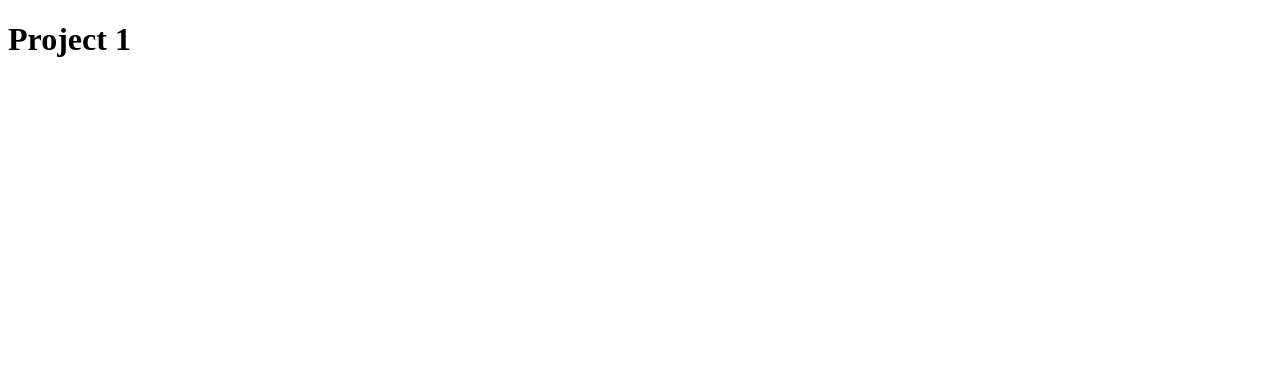
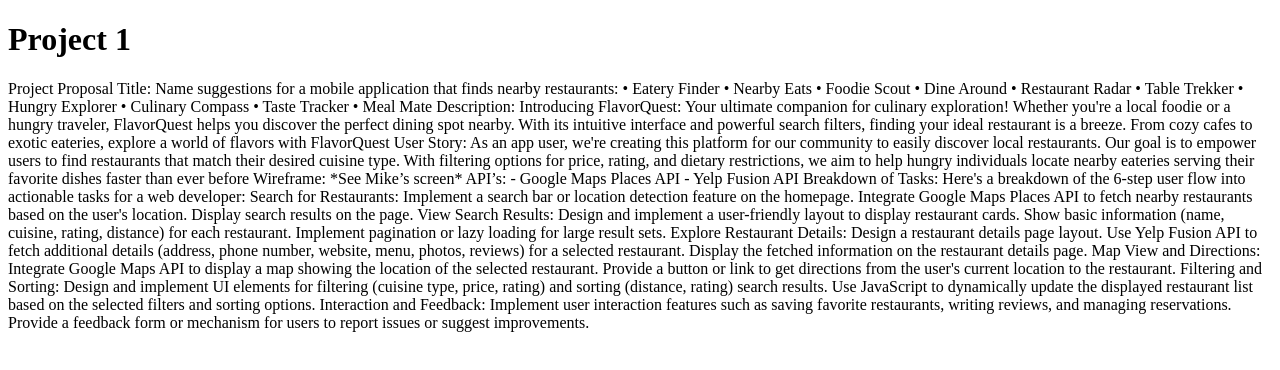
Before and after one commit to seanRoshan/Project1-Group3, a plain HTML site: page index.html in a window 1280 px wide. Drawn offline with Linux system fonts and the light colour scheme.

Commit message:
added project notes to index file

```diff
--- a/index.html
+++ b/index.html
@@ -7,5 +7,62 @@
 </head>
 <body>
     <h1>Project 1</h1>
+
+    <p>Project Proposal
+    Title: Name suggestions for a mobile application that finds nearby restaurants:
+    •	Eatery Finder
+    •	Nearby Eats
+    •	Foodie Scout
+    •	Dine Around
+    •	Restaurant Radar
+    •	Table Trekker
+    •	Hungry Explorer
+    •	Culinary Compass
+    •	Taste Tracker
+    •	Meal Mate
+    Description:  Introducing FlavorQuest: Your ultimate companion for culinary exploration! Whether you're a local foodie or a hungry traveler, FlavorQuest helps you discover the perfect dining spot nearby. With its intuitive interface and powerful search filters, finding your ideal restaurant is a breeze. From cozy cafes to exotic eateries, explore a world of flavors with FlavorQuest
+
+    User Story:
+    As an app user, we're creating this platform for our community to easily discover local restaurants. Our goal is to empower users to find restaurants that match their desired cuisine type. With filtering options for price, rating, and dietary restrictions, we aim to help hungry individuals locate nearby eateries serving their favorite dishes faster than ever before
+
+    Wireframe:
+    *See Mike’s screen*
+
+    API’s:
+    - Google Maps Places API
+    - Yelp Fusion API
+
+    Breakdown of Tasks:
+
+    Here's a breakdown of the 6-step user flow into actionable tasks for a web developer:
+
+    Search for Restaurants:
+    Implement a search bar or location detection feature on the homepage.
+    Integrate Google Maps Places API to fetch nearby restaurants based on the user's location.
+    Display search results on the page.
+
+    View Search Results:
+    Design and implement a user-friendly layout to display restaurant cards.
+    Show basic information (name, cuisine, rating, distance) for each restaurant.
+    Implement pagination or lazy loading for large result sets.
+
+    Explore Restaurant Details:
+    Design a restaurant details page layout.
+    Use Yelp Fusion API to fetch additional details (address, phone number, website, menu, photos, reviews) for a selected restaurant.
+    Display the fetched information on the restaurant details page.
+
+    Map View and Directions:
+    Integrate Google Maps API to display a map showing the location of the selected restaurant.
+    Provide a button or link to get directions from the user's current location to the restaurant.
+
+    Filtering and Sorting:
+    Design and implement UI elements for filtering (cuisine type, price, rating) and sorting (distance, rating) search results.
+    Use JavaScript to dynamically update the displayed restaurant list based on the selected filters and sorting options.
+
+    Interaction and Feedback:
+    Implement user interaction features such as saving favorite restaurants, writing reviews, and managing reservations.
+    Provide a feedback form or mechanism for users to report issues or suggest improvements.
+    </p>
+
 </body>
 </html>
```
